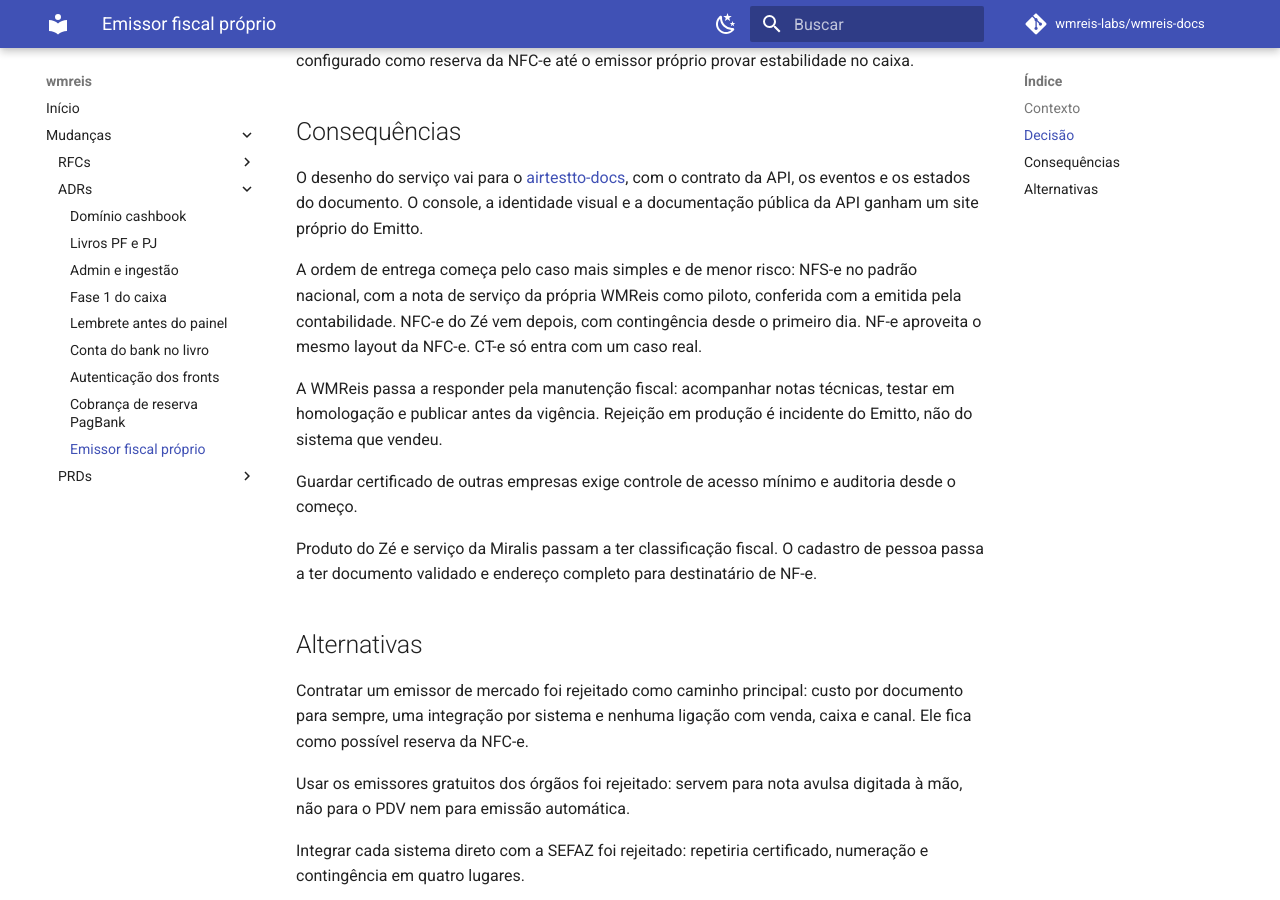
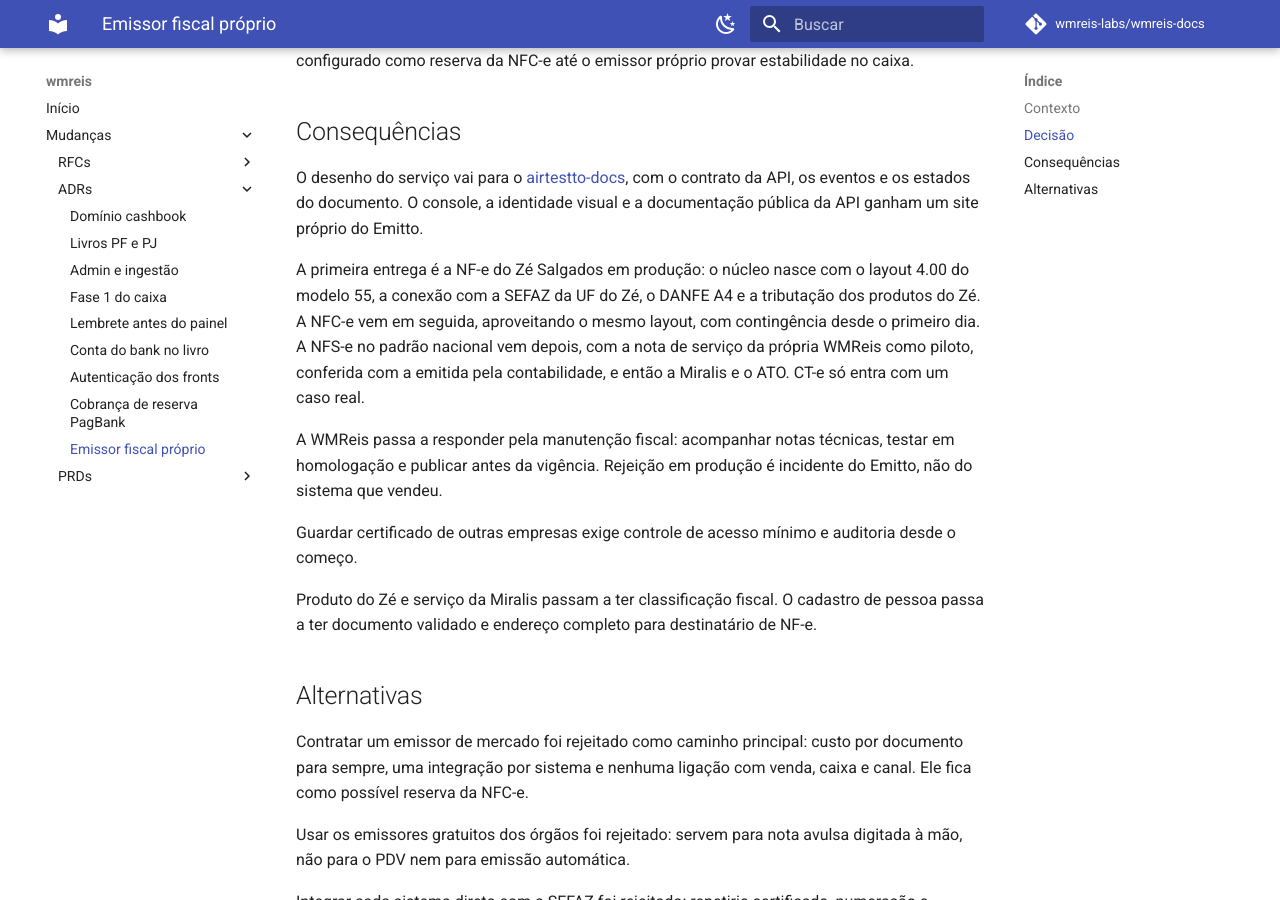
Before and after one commit to wmreis-labs/wmreis-docs, an MkDocs documentation site: the page built from docs/mudancas/adr/2026-11-20-emissor-fiscal-proprio.md, in a window 1280 px wide and 900 px high, scrolled down 1379 px. Built offline with MkDocs 1.6.1 and Material for MkDocs 9.7.7, drawn with Linux system fonts in a browser that asks for light colours; comment, search, counter and statistics services are not loaded.

Commit message:
docs: NF-e do Zé Salgados como primeira entrega do Emitto
Co-Authored-By: Claude Opus 5.5 <noreply@anthropic.com>

```diff
--- a/docs/mudancas/adr/2026-11-20-emissor-fiscal-proprio.md
+++ b/docs/mudancas/adr/2026-11-20-emissor-fiscal-proprio.md
@@ -33,7 +33,7 @@ A emissão passa por uma porta única de provedor. Um emissor de mercado pode fi
 
 O desenho do serviço vai para o [airtestto-docs](https://wmreis-labs.github.io/airtestto-docs/mudancas/), com o contrato da API, os eventos e os estados do documento. O console, a identidade visual e a documentação pública da API ganham um site próprio do Emitto.
 
-A ordem de entrega começa pelo caso mais simples e de menor risco: NFS-e no padrão nacional, com a nota de serviço da própria WMReis como piloto, conferida com a emitida pela contabilidade. NFC-e do Zé vem depois, com contingência desde o primeiro dia. NF-e aproveita o mesmo layout da NFC-e. CT-e só entra com um caso real.
+A primeira entrega é a NF-e do Zé Salgados em produção: o núcleo nasce com o layout 4.00 do modelo 55, a conexão com a SEFAZ da UF do Zé, o DANFE A4 e a tributação dos produtos do Zé. A NFC-e vem em seguida, aproveitando o mesmo layout, com contingência desde o primeiro dia. A NFS-e no padrão nacional vem depois, com a nota de serviço da própria WMReis como piloto, conferida com a emitida pela contabilidade, e então a Miralis e o ATO. CT-e só entra com um caso real.
 
 A WMReis passa a responder pela manutenção fiscal: acompanhar notas técnicas, testar em homologação e publicar antes da vigência. Rejeição em produção é incidente do Emitto, não do sistema que vendeu.
 
```
Also changed, not shown: docs/mudancas/prd/2026-11-20-emitto-emissor-fiscal.md (+3 -0 lines).
